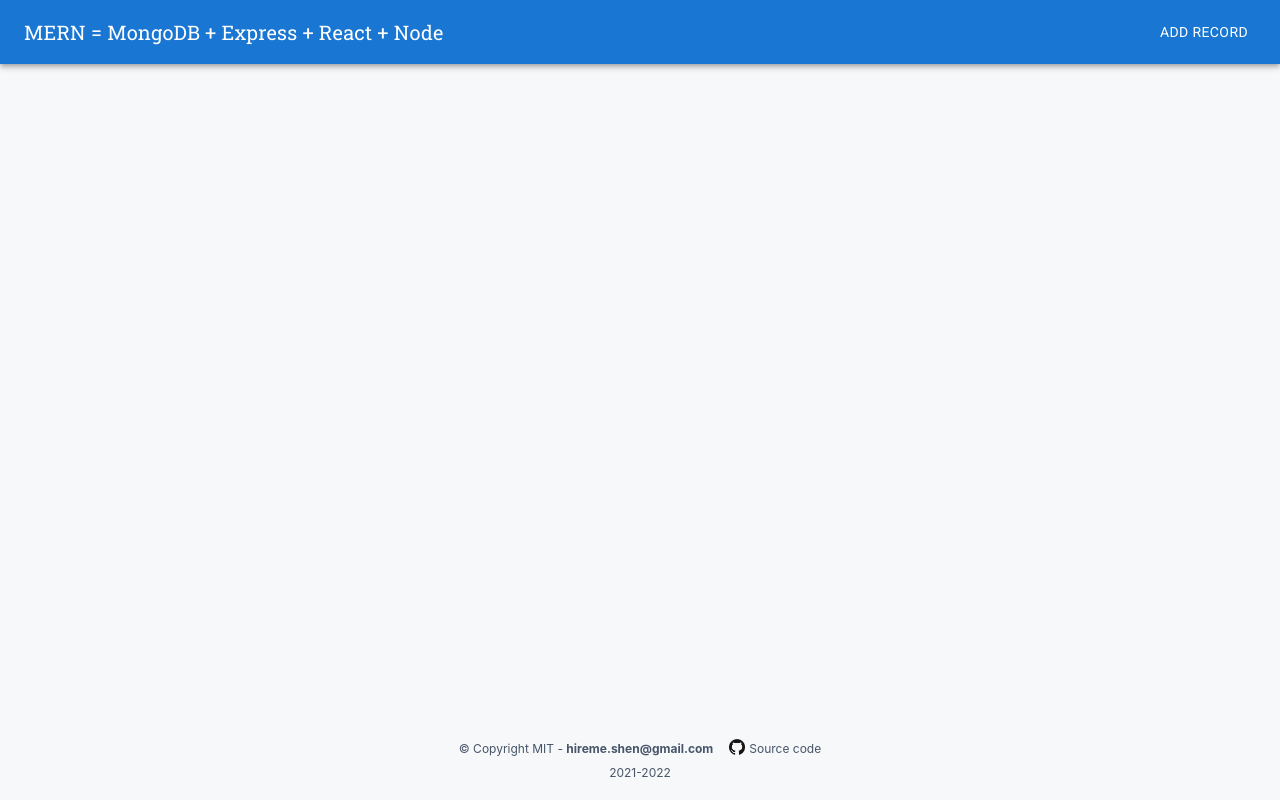
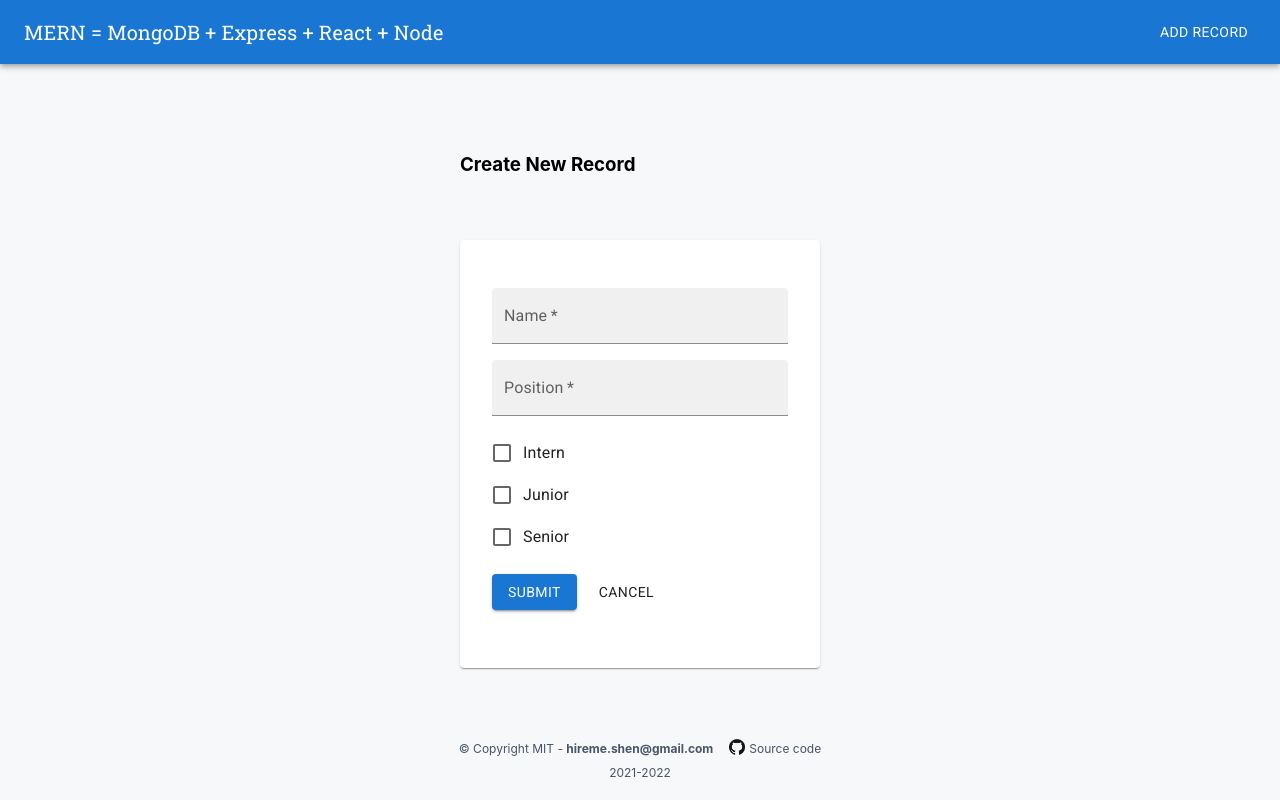
Before and after one commit to helloShen/mern-employees, a React app: page /mern-employees/create in a window 1280 px wide. Built offline with nearby package versions, Linux system fonts and the light colour scheme.

Commit message:
adjust link for github

```diff
--- a/src/js/App.jsx
+++ b/src/js/App.jsx
@@ -13,9 +13,9 @@ const App = () => {
       <Router>
         <Navbar />
         <Routes>
-          <Route path="/" element={<RecordList />} />
-          <Route path="/create" element={<Create />} />
-          <Route path="/edit/:id" exact element={<Edit />} />
+          <Route path="/mern-employees/" element={<RecordList />} />
+          <Route path="/mern-employees/create" element={<Create />} />
+          <Route path="/mern-employees/edit/:id" exact element={<Edit />} />
         </Routes>
         <Footer
           sourceCode="https://github.com/helloShen/mern-employees"
--- a/src/js/components/create.jsx
+++ b/src/js/components/create.jsx
@@ -51,7 +51,7 @@ export default function Create() {
       position: '',
       level: '',
     });
-    navigate('/');
+    navigate('/mern-employees/');
   }
 
   /* This following section will display the form that takes
@@ -121,7 +121,7 @@ export default function Create() {
         >
           Submit
         </Button>
-        <NavLink to="/">
+        <NavLink to="/mern-employees/">
           <Button color="inherit" sx={{marginLeft: '1em'}}>Cancel</Button>
         </NavLink>
       </Paper>
--- a/src/js/components/edit.jsx
+++ b/src/js/components/edit.jsx
@@ -147,7 +147,7 @@ export default function Edit(props) {
         >
           Submit
         </Button>
-        <NavLink to="/">
+        <NavLink to="/mern-employees/">
           <Button color="inherit" sx={{marginLeft: '1em'}}>Cancel</Button>
         </NavLink>
       </Paper>
--- a/src/js/components/navbar.jsx
+++ b/src/js/components/navbar.jsx
@@ -21,13 +21,13 @@ export default function Navbar() {
               component="div"
               sx={{flexGrow: 1}}
             >
-              <NavLink className="nav-link" to="/">
+              <NavLink className="nav-link" to="/mern-employees/">
                 <span className="logo">
                   MERN = MongoDB + Express + React + Node
                 </span>
               </NavLink>
             </Typography>
-            <NavLink className="nav-link" to="/create">
+            <NavLink className="nav-link" to="/mern-employees/create">
               <Button color="inherit">Add Record</Button>
             </NavLink>
           </Toolbar>
--- a/src/js/components/recordList.jsx
+++ b/src/js/components/recordList.jsx
@@ -20,7 +20,7 @@ const Record = (props) => (
     <TableCell>
       <Link
         className='btn btn-link'
-        to={`/edit/${props.record._id}`}
+        to={`/mern-employees/edit/${props.record._id}`}
       >
         <Button>Edit</Button>
       </Link>
```
